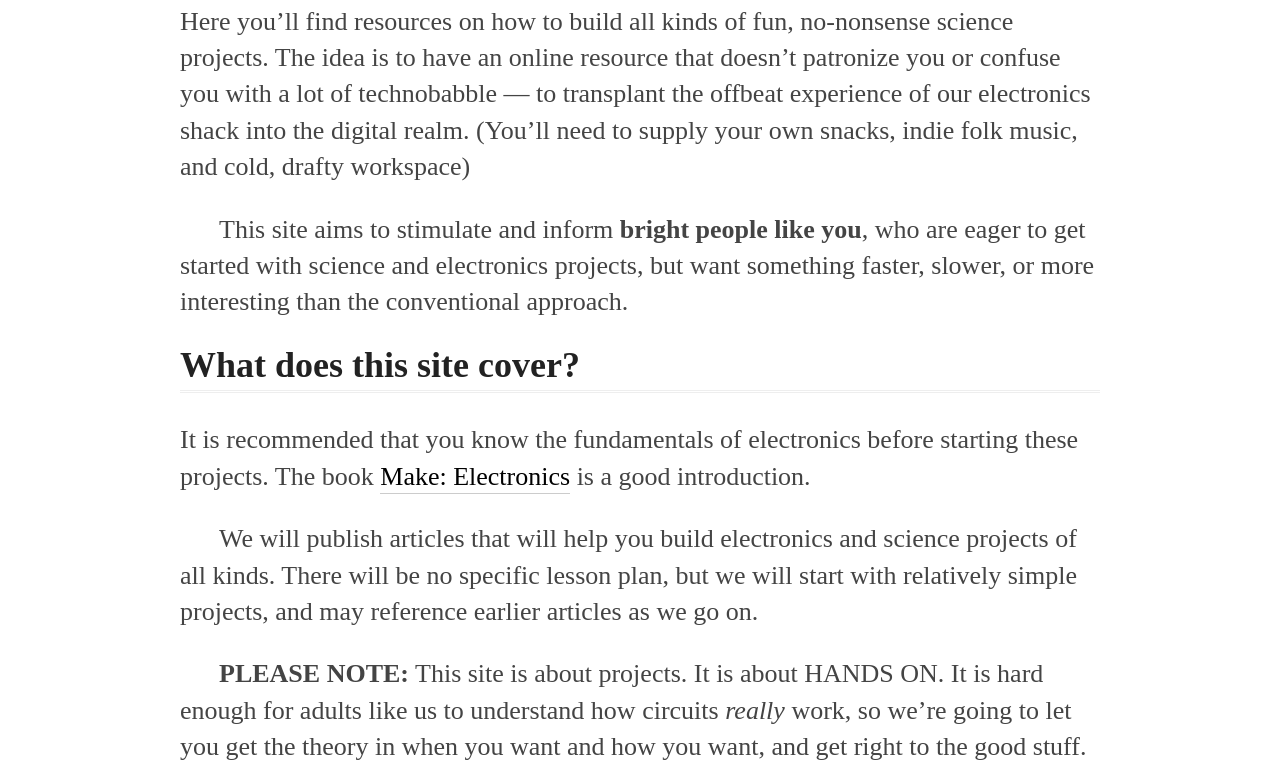
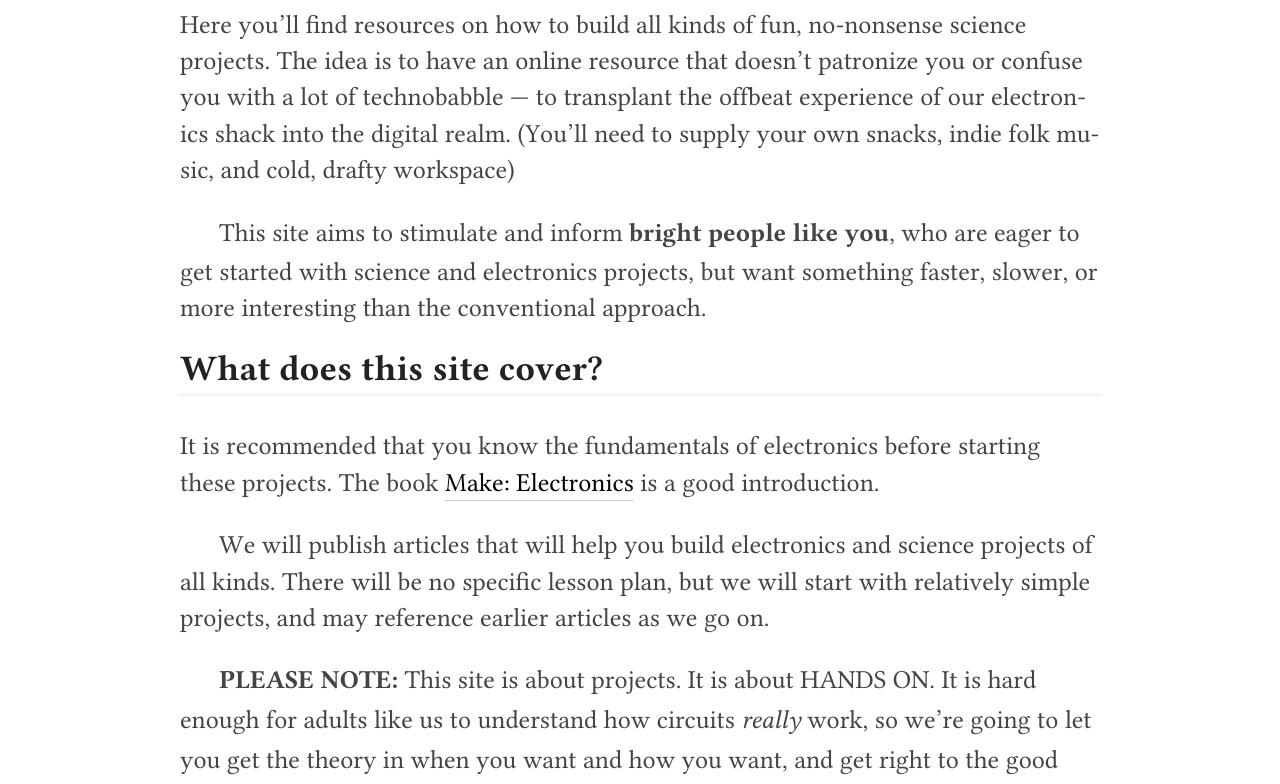
Before and after one commit to scienceclass/scienceclass.github.io, a plain HTML site: page index.html in a window 1280 px wide. Shown: the part 434-1218 px from the top of the page. Drawn offline with Linux system fonts and the light colour scheme; a web font is replaced by a local one.

Commit message:
Fixing @fontface

```diff
--- a/theme/css/main.css
+++ b/theme/css/main.css
@@ -684,10 +684,10 @@ text-align: center;
 
 @font-face {
       font-family: 'Linux Libertine Display';
-      src: url('http://omphalosskeptic.github.io/theme/fonts/linlibertine_dr-webfont.eot');
-      src: url('http://omphalosskeptic.github.io/theme/fonts/linlibertine_dr-webfont.eot?#iefix') format('embedded-opentype'),
-           url('http://omphalosskeptic.github.io/theme/fonts/linlibertine_dr-webfont.woff') format('woff'),
-           url('http://omphalosskeptic.github.io/theme/fonts/linlibertine_dr-webfont.ttf') format('truetype');
+      src: url('http://scienceclass.github.io/theme/fonts/linlibertine_dr-webfont.eot');
+      src: url('http://scienceclass.github.io/theme/fonts/linlibertine_dr-webfont.eot?#iefix') format('embedded-opentype'),
+           url('http://scienceclass.github.io/theme/fonts/linlibertine_dr-webfont.woff') format('woff'),
+           url('http://scienceclass.github.io/theme/fonts/linlibertine_dr-webfont.ttf') format('truetype');
       font-weight: normal;
       font-style: normal;
 
@@ -695,10 +695,10 @@ text-align: center;
 
   @font-face {
       font-family: 'Linux Libertine';
-      src: url('http://omphalosskeptic.github.io/theme/fonts/linlibertine_r-webfont.eot');
-      src: url('http://omphalosskeptic.github.io/theme/fonts/linlibertine_r-webfont.eot?#iefix') format('embedded-opentype'),
-           url('http://omphalosskeptic.github.io/theme/fonts/linlibertine_r-webfont.woff') format('woff'),
-           url('http://omphalosskeptic.github.io/theme/fonts/linlibertine_r-webfont.ttf') format('truetype');
+      src: url('http://scienceclass.github.io/theme/fonts/linlibertine_r-webfont.eot');
+      src: url('http://scienceclass.github.io/theme/fonts/linlibertine_r-webfont.eot?#iefix') format('embedded-opentype'),
+           url('http://scienceclass.github.io/theme/fonts/linlibertine_r-webfont.woff') format('woff'),
+           url('http://scienceclass.github.io/theme/fonts/linlibertine_r-webfont.ttf') format('truetype');
       font-weight: normal;
       font-style: normal;
 
@@ -706,10 +706,10 @@ text-align: center;
 
   @font-face {
       font-family: 'Linux Libertine';
-      src: url('http://omphalosskeptic.github.io/theme/fonts/linlibertine_rb-webfont.eot');
-      src: url('http://omphalosskeptic.github.io/theme/fonts/linlibertine_rb-webfont.eot?#iefix') format('embedded-opentype'),
-           url('http://omphalosskeptic.github.io/theme/fonts/linlibertine_rb-webfont.woff') format('woff'),
-           url('http://omphalosskeptic.github.io/theme/fonts/linlibertine_rb-webfont.ttf') format('truetype');
+      src: url('http://scienceclass.github.io/theme/fonts/linlibertine_rb-webfont.eot');
+      src: url('http://scienceclass.github.io/theme/fonts/linlibertine_rb-webfont.eot?#iefix') format('embedded-opentype'),
+           url('http://scienceclass.github.io/theme/fonts/linlibertine_rb-webfont.woff') format('woff'),
+           url('http://scienceclass.github.io/theme/fonts/linlibertine_rb-webfont.ttf') fscienceclassormat('truetype');
       font-weight: 700;
       font-style: normal;
 
@@ -717,10 +717,10 @@ text-align: center;
 
   @font-face {
       font-family: 'Linux Libertine';
-      src: url('http://omphalosskeptic.github.io/theme/fonts/linlibertine_ri-webfont.eot');
-      src: url('http://omphalosskeptic.github.io/theme/fonts/linlibertine_ri-webfont.eot?#iefix') format('embedded-opentype'),
-           url('http://omphalosskeptic.github.io/theme/fonts/linlibertine_ri-webfont.woff') format('woff'),
-           url('http://omphalosskeptic.github.io/theme/fonts/linlibertine_ri-webfont.ttf') format('truetype');
+      src: url('http://scienceclass.github.io/theme/fonts/linlibertine_ri-webfont.eot');
+      src: url('http://scienceclass.github.io/theme/fonts/linlibertine_ri-webfont.eot?#iefix') format('embedded-opentype'),
+           url('http://scienceclass.github.io/theme/fonts/linlibertine_ri-webfont.woff') format('woff'),
+           url('http://scienceclass.github.io/theme/fonts/linlibertine_ri-webfont.ttf') format('truetype');
       font-weight: normal;
       font-style: italic;
 
@@ -728,10 +728,10 @@ text-align: center;
 
   @font-face {
       font-family: 'Linux Libertine SC';
-      src: url('http://omphalosskeptic.github.io/theme/fonts/linlibertine_as-webfont.eot');
-      src: url('http://omphalosskeptic.github.io/theme/fonts/linlibertine_as-webfont.eot?#iefix') format('embedded-opentype'),
-           url('http://omphalosskeptic.github.io/theme/fonts/linlibertine_as-webfont.woff') format('woff'),
-           url('http://omphalosskeptic.github.io/theme/fonts/linlibertine_as-webfont.ttf') format('truetype');
+      src: url('http://scienceclass.github.io/theme/fonts/linlibertine_as-webfont.eot');
+      src: url('http://scienceclass.github.io/theme/fonts/linlibertine_as-webfont.eot?#iefix') format('embedded-opentype'),
+           url('http://scienceclass.github.io/theme/fonts/linlibertine_as-webfont.woff') format('woff'),
+           url('http://scienceclass.github.io/theme/fonts/linlibertine_as-webfont.ttf') format('truetype');
       font-weight: normal;
       font-style: normal;
   }
```
